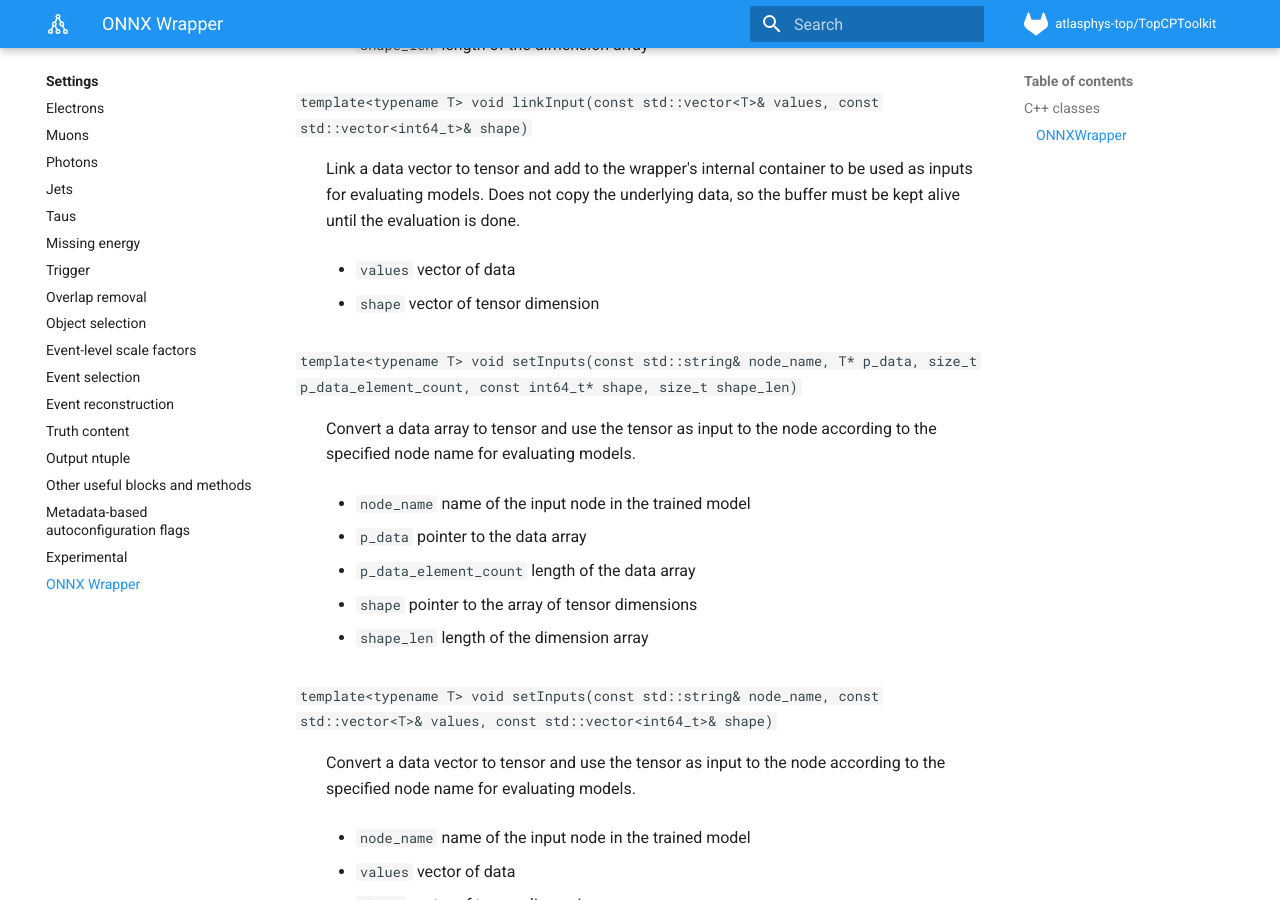
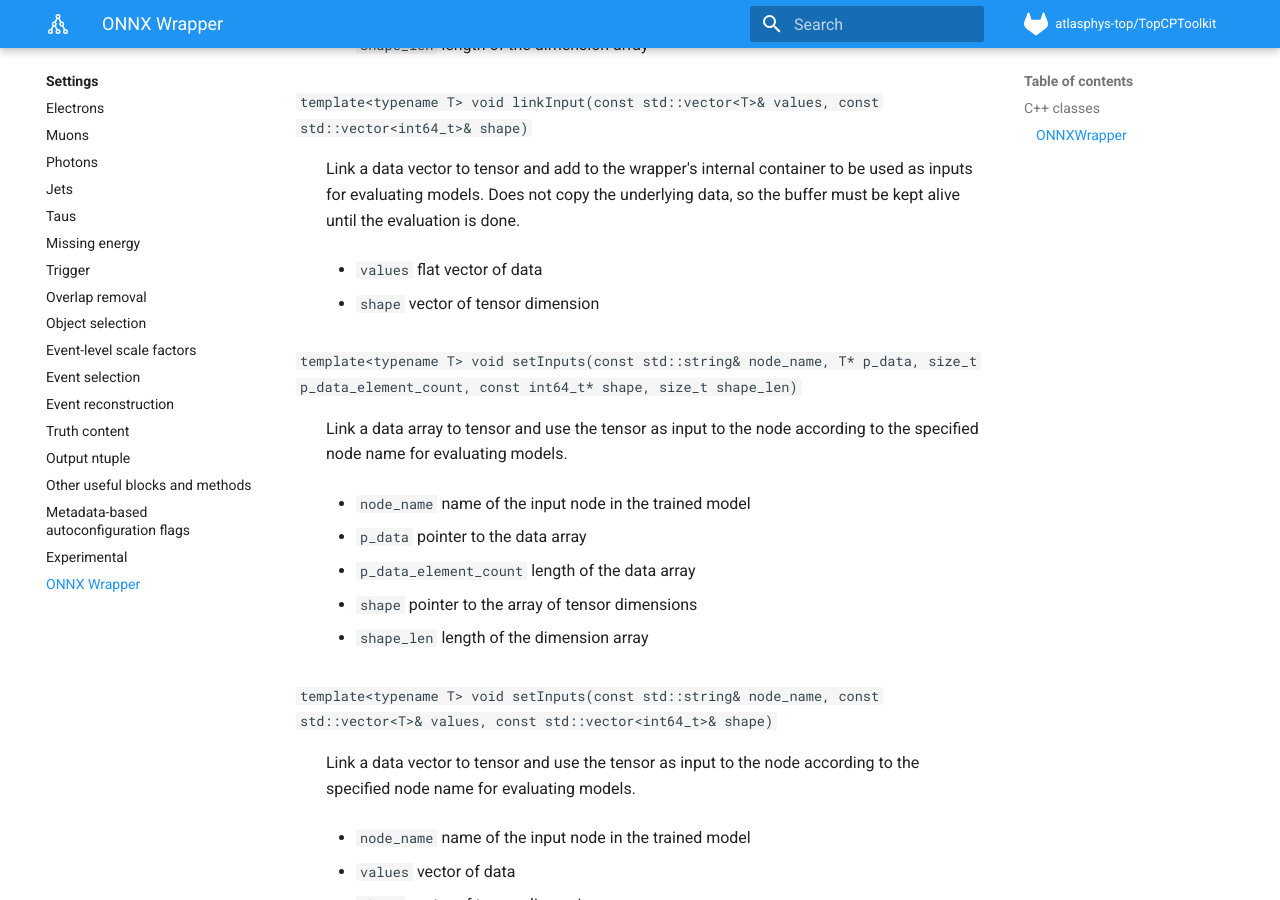
Before and after one commit to SuperNova76/TopCPToolKit, an MkDocs documentation site: the page built from docs/settings/onnxwrapper.md, in a window 1280 px wide and 900 px high, scrolled down 1136 px. Built offline with MkDocs 1.6.1 and Material for MkDocs 9.7.7, drawn with Linux system fonts in a browser that asks for light colours.

Commit message:
updated wrapper md

```diff
--- a/docs/settings/onnxwrapper.md
+++ b/docs/settings/onnxwrapper.md
@@ -36,12 +36,12 @@ Does not copy the underlying data, so the buffer must be kept alive until the ev
 :   Link a data vector to tensor and add to the wrapper's internal container to be used as inputs for evaluating models.
 Does not copy the underlying data, so the buffer must be kept alive until the evaluation is done.
 
-    - `values` vector of data
+    - `values` flat vector of data
 
     - `shape` vector of tensor dimension
 
 `template<typename T> void setInputs(const std::string& node_name, T* p_data, size_t p_data_element_count, const int64_t* shape, size_t shape_len)`
-:   Convert a data array to tensor and use the tensor as input to the node according to the specified node name for evaluating models.
+:   Link a data array to tensor and use the tensor as input to the node according to the specified node name for evaluating models.
 
     - `node_name` name of the input node in the trained model
 
@@ -54,7 +54,7 @@ Does not copy the underlying data, so the buffer must be kept alive until the ev
     - `shape_len` length of the dimension array
 
 `template<typename T> void setInputs(const std::string& node_name, const std::vector<T>& values, const std::vector<int64_t>& shape)`
-:   Convert a data vector to tensor and use the tensor as input to the node according to the specified node name for evaluating models.
+:   Link a data vector to tensor and use the tensor as input to the node according to the specified node name for evaluating models.
 
     - `node_name` name of the input node in the trained model
 
```
